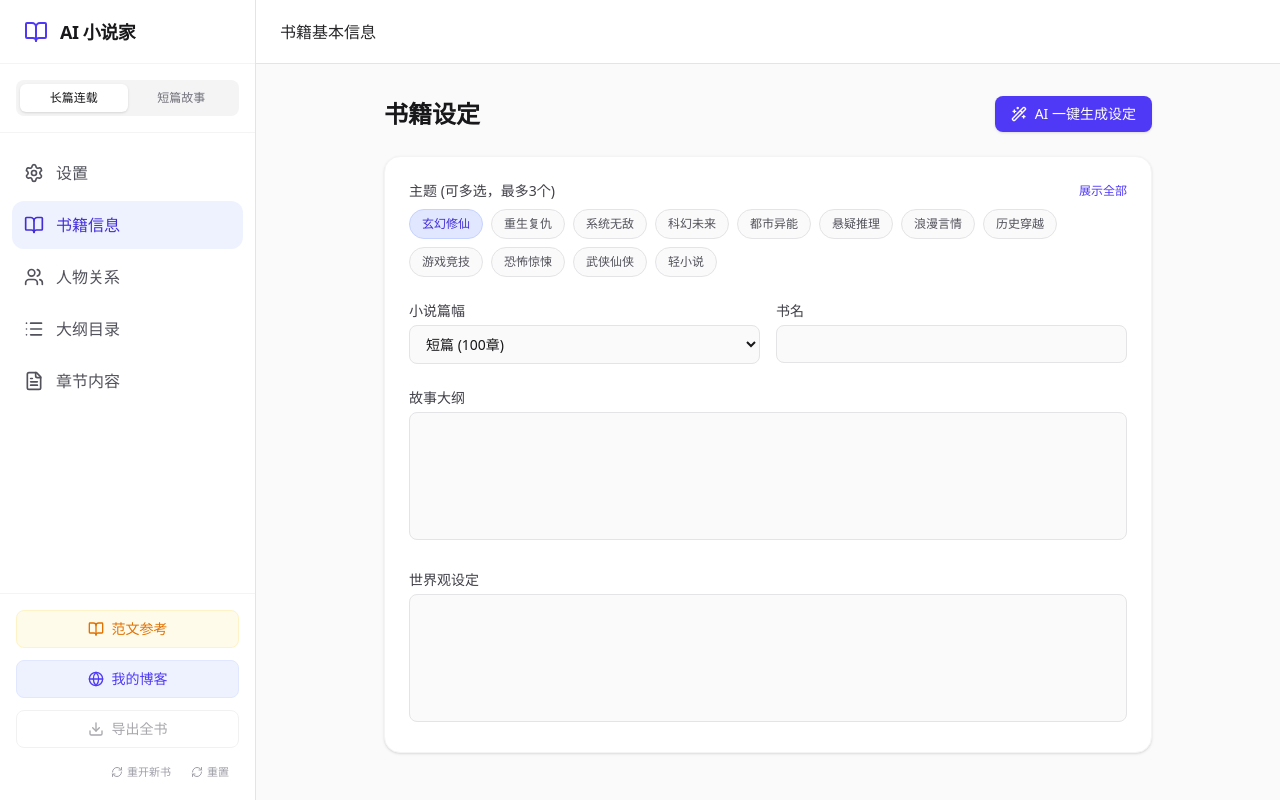
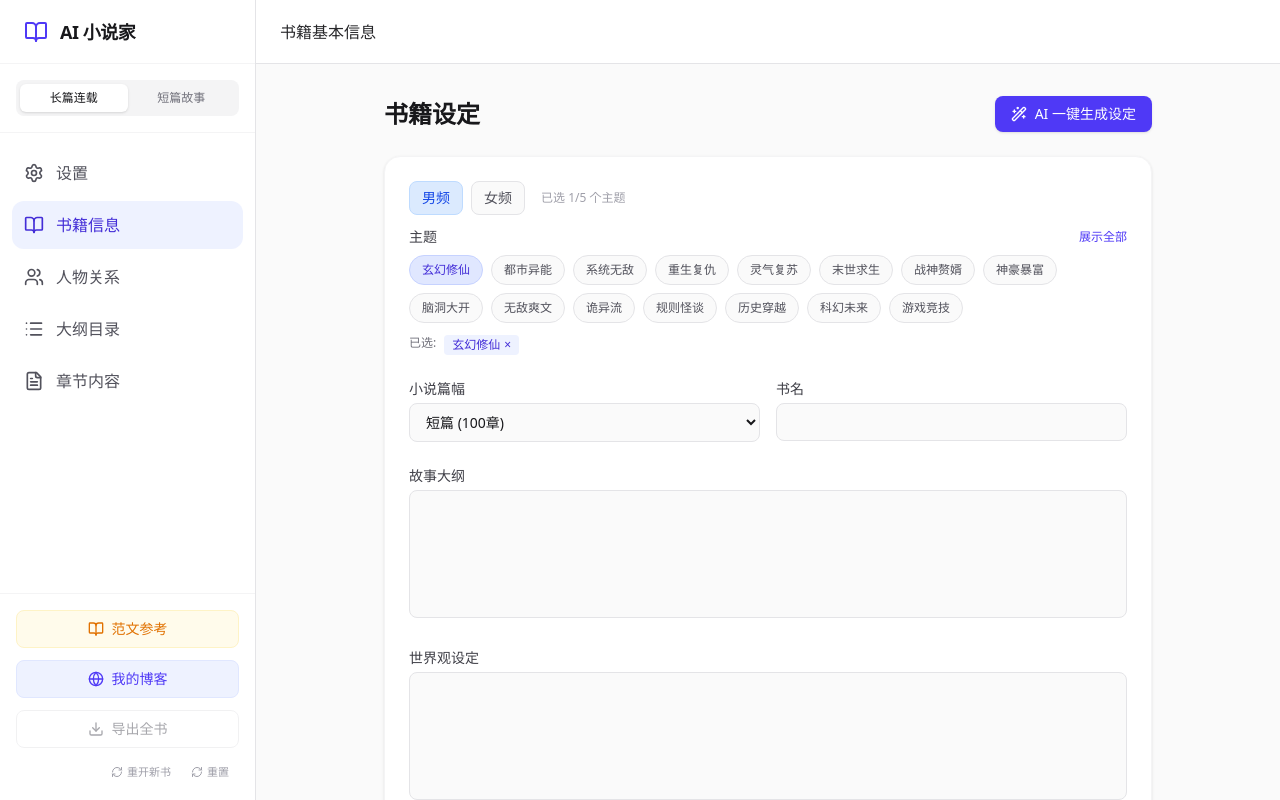
Before and after one commit to sqdft/ainovel2, a React (Vite) app: page / in a window 1280 px wide. Both pictures are taken after a click on the button "长篇连载". Built offline with nearby package versions, Linux system fonts and the light colour scheme.

Commit message:
修改男女频主题

```diff
--- a/src/App.tsx
+++ b/src/App.tsx
@@ -17,16 +17,36 @@ const PROVIDERS: Record<Provider, { label: string, baseUrl: string, model: strin
   free: { label: '免费模型 ', baseUrl: 'https://api-ai.7e.ink/v1', model: 'Qwen3.5' },
 };
 
-const NOVEL_THEMES = [
-  '玄幻修仙', '重生复仇', '系统无敌', '科幻未来', '都市异能', '悬疑推理', '浪漫言情', '历史穿越', '游戏竞技', '恐怖惊悚', '武侠仙侠', '轻小说',
-  '脑洞大开', '无敌爽文', '战神赘婿', '神豪暴富', '灵气复苏', '末世求生', '规则怪谈', '诡异流', '历史脑洞',
-  '甜宠高甜', '虐恋情深', '穿书女配', '种田经商', '娱乐圈', '团宠萌宝', '宫斗宅斗', '快穿打脸', '真假千金', '霸道总裁',
-  '凡人流', '苟道流', '模拟器', '聊天群', '综漫同人', '四合院', '年代文', '军婚', '读心术', '追妻火葬场', '破镜重圆', '替身白月光', '权谋天下', '盗墓探险', '赶海日常', '直播带货', '游戏制作', '体育竞技', '诸天万界', '洪荒封神', '西游同人', '大唐大明'
+// 男频主题
+const MALE_THEMES = [
+  '玄幻修仙', '都市异能', '系统无敌', '重生复仇', '灵气复苏', '末世求生',
+  '战神赘婿', '神豪暴富', '脑洞大开', '无敌爽文', '诡异流', '规则怪谈',
+  '历史穿越', '科幻未来', '游戏竞技', '恐怖惊悚', '武侠仙侠', '轻小说',
+  '凡人流', '苟道流', '模拟器', '聊天群', '综漫同人', '四合院', '诸天万界',
+  '洪荒封神', '西游同人', '大唐大明', '盗墓探险', '赶海日常', '直播带货',
+  '游戏制作', '体育竞技', '鉴宝捡漏', '风水相术', '国运直播', '学霸科技',
+  '军工强国', '美食经营', '荒野求生', '刑侦破案', '医生文', '律师文'
 ];
+
+// 女频主题
+const FEMALE_THEMES = [
+  '重生复仇', '真假千金', '虐恋情深', '甜宠高甜', '追妻火葬场', '破镜重圆',
+  '穿书女配', '快穿打脸', '宫斗宅斗', '种田经商', '娱乐圈', '团宠萌宝',
+  '年代文', '军婚', '读心术', '替身白月光', '霸道总裁', '权谋天下',
+  '婆媳斗法', '萌宝带球跑', '玄学大佬', '绝世美人', '空间灵泉', '重生囤货',
+  '七零年代', '八零年代', '九零年代', '重生虐渣', '大女主逆袭', '闺蜜背叛',
+  '先婚后爱', '契约婚姻', '隐婚秘爱', '高岭之花下神坛', '黑莲花女主',
+  '病娇男主', '清冷女主', '双向救赎', '暗恋成真', '青梅竹马', '豪门恩怨'
+];
+
+// 短篇故事主题
 const SHORT_STORY_THEMES = [
-  '真假千金', '追妻火葬场', '全家火葬场', '替身觉醒', '重生复仇', '读心术', '规则怪谈', '玄学大佬', '绝症死遁', '穿书女配',
-  '渣男悔过', '婆媳斗法', '职场爽文', '绿茶女配', '萌宝带球跑', '脑洞反转', '知乎风', '白月光', '复仇虐渣', '甜文日常',
-  '现代爱情', '婚姻伦理', '都市生活', '青春校园', '悬疑惊悚', '现实百态', '童话寓言', '科幻脑洞', '奇幻冒险', '世情故事'
+  '真假千金', '追妻火葬场', '全家火葬场', '替身觉醒', '重生复仇', '读心术',
+  '规则怪谈', '玄学大佬', '绝症死遁', '穿书女配', '渣男悔过', '婆媳斗法',
+  '职场爽文', '绿茶女配', '萌宝带球跑', '脑洞反转', '知乎风', '白月光',
+  '复仇虐渣', '甜文日常', '现代爱情', '婚姻伦理', '都市生活', '青春校园',
+  '悬疑惊悚', '现实百态', '童话寓言', '科幻脑洞', '奇幻冒险', '世情故事',
+  '系统绑定', '直播算命', '灵异捉鬼', '鉴宝捡漏', '荒野求生', '末日囤货'
 ];
 
 const LENGTHS = [
@@ -66,15 +86,62 @@ function useLocalStorage<T>(key: string, initialValue: T): [T, (value: T | ((val
   return [storedValue, setValue];
 }
 
-const ThemeSelector = ({ availableThemes, selectedThemes, onChange }: { availableThemes: string[], selectedThemes: string[], onChange: (themes: string[]) => void }) => {
+const ThemeSelector = ({
+  selectedThemes,
+  onChange,
+  type = 'novel'
+}: {
+  selectedThemes: string[],
+  onChange: (themes: string[]) => void,
+  type?: 'novel' | 'shortStory'
+}) => {
+  const [gender, setGender] = useState<'male' | 'female'>('male');
   const [showAll, setShowAll] = useState(false);
-  const displayThemes = showAll ? availableThemes : availableThemes.slice(0, 12);
+
+  const availableThemes = type === 'shortStory' ? SHORT_STORY_THEMES : (gender === 'male' ? MALE_THEMES : FEMALE_THEMES);
+  const displayThemes = showAll ? availableThemes : availableThemes.slice(0, 15);
+
+  // 当切换男女频时，清空已选主题
+  const handleGenderChange = (newGender: 'male' | 'female') => {
+    setGender(newGender);
+    onChange([]); // 切换时清空选择
+  };
 
   return (
     <div>
+      {type === 'novel' && (
+        <div className="flex items-center gap-2 mb-3">
+          <button
+            onClick={() => handleGenderChange('male')}
+            className={`px-3 py-1.5 rounded-lg text-sm font-medium transition-colors ${
+              gender === 'male'
+                ? 'bg-blue-100 text-blue-700 border border-blue-200'
+                : 'bg-zinc-50 text-zinc-600 border border-zinc-200 hover:bg-zinc-100'
+            }`}
+          >
+            男频
+          </button>
+          <button
+            onClick={() => handleGenderChange('female')}
+            className={`px-3 py-1.5 rounded-lg text-sm font-medium transition-colors ${
+              gender === 'female'
+                ? 'bg-pink-100 text-pink-700 border border-pink-200'
+                : 'bg-zinc-50 text-zinc-600 border border-zinc-200 hover:bg-zinc-100'
+            }`}
+          >
+            女频
+          </button>
+          <span className="text-xs text-zinc-400 ml-2">
+            已选 {selectedThemes.length}/5 个主题
+          </span>
+        </div>
+      )}
+
       <div className="flex items-center justify-between mb-2">
-        <label className="block text-sm font-medium text-zinc-700">主题 (可多选，最多3个)</label>
-        {availableThemes.length > 12 && (
+        <label className="block text-sm font-medium text-zinc-700">
+          主题 {type === 'shortStory' && '(可多选，最多5个)'}
+        </label>
+        {availableThemes.length > 15 && (
           <button
             onClick={() => setShowAll(!showAll)}
             className="text-xs text-indigo-600 hover:text-indigo-700 font-medium"
@@ -83,6 +150,7 @@ const ThemeSelector = ({ availableThemes, selectedThemes, onChange }: { availabl
           </button>
         )}
       </div>
+
       <div className="flex flex-wrap gap-2">
         {displayThemes.map(theme => {
           const isSelected = selectedThemes.includes(theme);
@@ -91,15 +159,17 @@ const ThemeSelector = ({ availableThemes, selectedThemes, onChange }: { availabl
               key={theme}
               onClick={() => {
                 if (isSelected) {
-                  if (selectedThemes.length > 1) onChange(selectedThemes.filter(t => t !== theme));
+                  onChange(selectedThemes.filter(t => t !== theme));
                 } else {
-                  if (selectedThemes.length < 3) onChange([...selectedThemes, theme]);
-                  else alert('最多只能选择3个主题');
+                  if (selectedThemes.length < 5) onChange([...selectedThemes, theme]);
+                  else alert('最多只能选择5个主题');
                 }
               }}
               className={`px-3 py-1.5 rounded-full text-xs font-medium transition-colors ${
                 isSelected
-                  ? 'bg-indigo-100 text-indigo-700 border border-indigo-200'
+                  ? gender === 'female' && type !== 'shortStory'
+                    ? 'bg-pink-100 text-pink-700 border border-pink-200'
+                    : 'bg-indigo-100 text-indigo-700 border border-indigo-200'
                   : 'bg-zinc-50 text-zinc-600 border border-zinc-200 hover:bg-zinc-100'
               }`}
             >
@@ -108,6 +178,30 @@ const ThemeSelector = ({ availableThemes, selectedThemes, onChange }: { availabl
           );
         })}
       </div>
+
+      {selectedThemes.length > 0 && (
+        <div className="mt-3 flex flex-wrap gap-2">
+          <span className="text-xs text-zinc-500">已选:</span>
+          {selectedThemes.map(theme => (
+            <span
+              key={theme}
+              className={`px-2 py-0.5 rounded text-xs ${
+                gender === 'female' && type !== 'shortStory'
+                  ? 'bg-pink-50 text-pink-700'
+                  : 'bg-indigo-50 text-indigo-700'
+              }`}
+            >
+              {theme}
+              <button
+                onClick={() => onChange(selectedThemes.filter(t => t !== theme))}
+                className="ml-1 hover:text-red-500"
+              >
+                ×
+              </button>
+            </span>
+          ))}
+        </div>
+      )}
     </div>
   );
 };
@@ -133,7 +227,7 @@ export default function App() {
   // Novel State
   const [bookInfo, setBookInfo] = useLocalStorage<BookInfo>('ai_novel_bookInfo', {
     title: '',
-    themes: [NOVEL_THEMES[0]],
+    themes: [MALE_THEMES[0]],
     lengthType: '100',
     targetChapterCount: 100,
     outline: '',
@@ -575,7 +669,7 @@ export default function App() {
 
           <div className="bg-white p-6 rounded-2xl shadow-sm border border-zinc-100 space-y-6">
             <ThemeSelector
-              availableThemes={SHORT_STORY_THEMES}
+              type="shortStory"
               selectedThemes={shortStoryInfo.themes}
               onChange={(themes) => setShortStoryInfo({...shortStoryInfo, themes})}
             />
@@ -665,7 +759,6 @@ export default function App() {
 
         <div className="bg-white p-6 rounded-2xl shadow-sm border border-zinc-100 space-y-6">
           <ThemeSelector
-            availableThemes={NOVEL_THEMES}
             selectedThemes={bookInfo.themes}
             onChange={(themes) => setBookInfo({...bookInfo, themes})}
           />
@@ -1056,7 +1149,7 @@ export default function App() {
       // 重置长篇小说数据
       setBookInfo({
         title: '',
-        themes: [NOVEL_THEMES[0]],
+        themes: [MALE_THEMES[0]],
         lengthType: '100',
         targetChapterCount: 100,
         outline: '',
```
